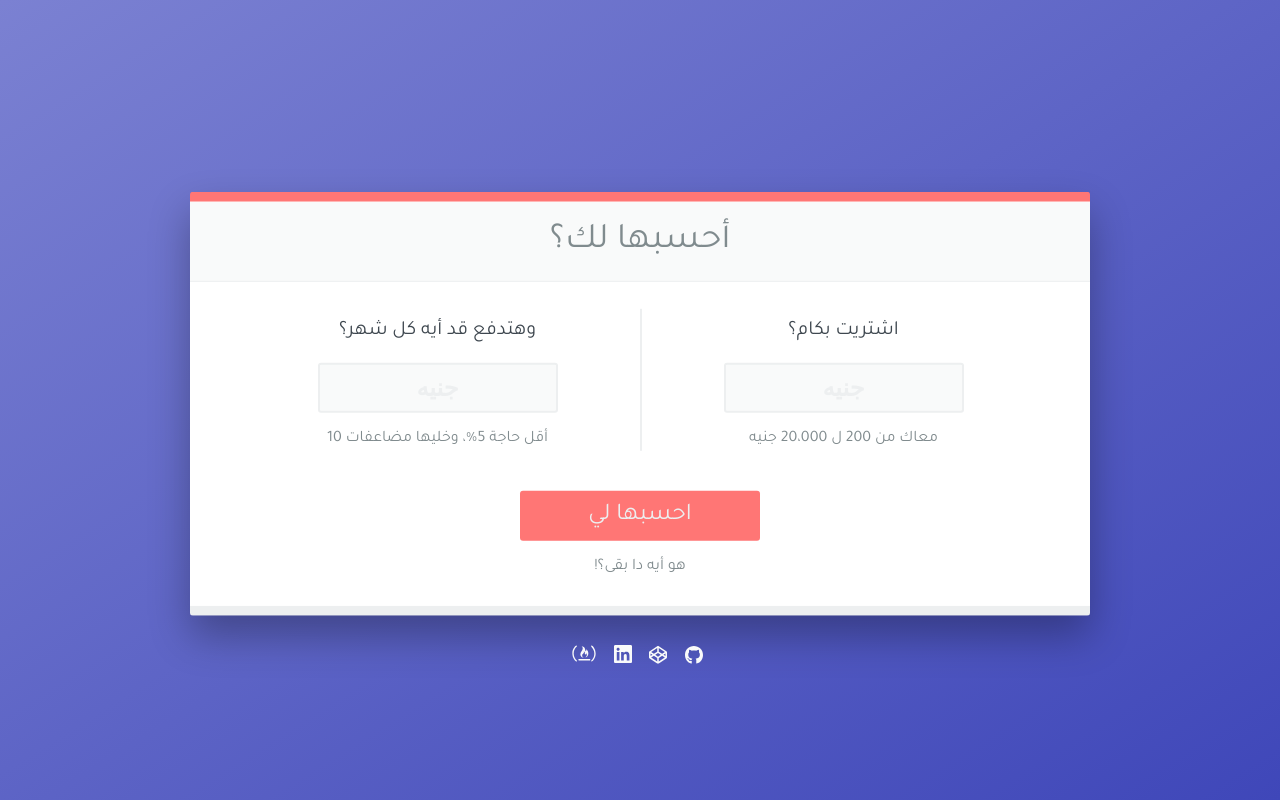
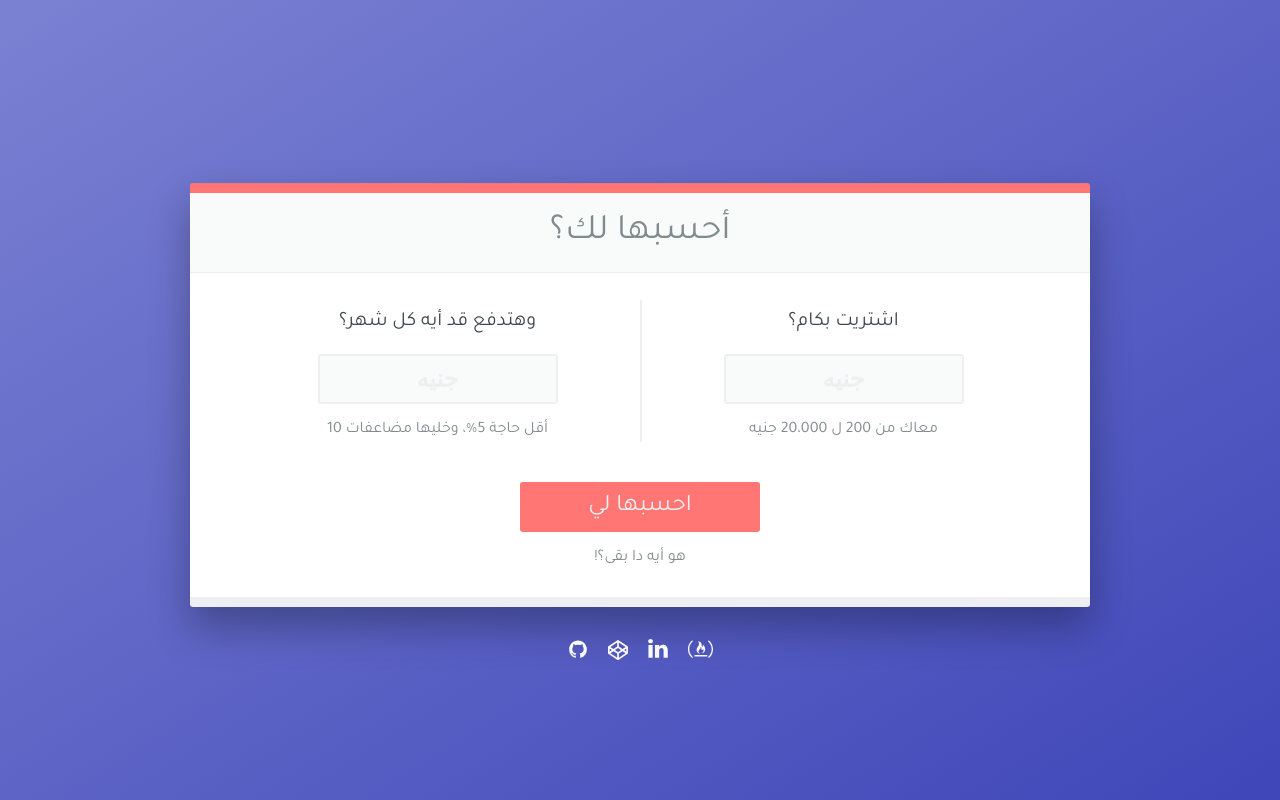
Before and after one commit to amr-adel/loan-calculator, a plain HTML site: page index.html in a window 1280 px wide. Drawn offline with Linux system fonts and the light colour scheme.

Commit message:
Add README.md & fixes

```diff
--- a/index.html
+++ b/index.html
@@ -66,33 +66,28 @@
             <div class="footer__follow">
                 <a href="https://github.com/amr-adel" target="_blank">
                     <svg xmlns="http://www.w3.org/2000/svg" viewBox="0 0 496 512">
-                        <path d="M165.9 397.4c0 2-2.3 3.6-5.2 3.6-3.3.3-5.6-1.3-5.6-3.6 0-2 2.3-3.6 5.2-3.6 3-.3 5.6 1.3 5.6 3.6zm-31.1-4.5c-.7 2 1.3 4.3 4.3 4.9 2.6 1 5.6 0 6.2-2s-1.3-4.3-4.3-5.2c-2.6-.7-5.5.3-6.2 2.3zm44.2-1.7c-2.9.7-4.9 2.6-4.6 4.9.3 2 2.9 3.3 5.9 2.6 2.9-.7 4.9-2.6 4.6-4.6-.3-1.9-3-3.2-5.9-2.9zM244.8 8C106.1 8 0 113.3 0 252c0 110.9 69.8 205.8 169.5 239.2 12.8 2.3 17.3-5.6 17.3-12.1 0-6.2-.3-40.4-.3-61.4 0 0-70 15-84.7-29.8 0 0-11.4-29.1-27.8-36.6 0 0-22.9-15.7 1.6-15.4 0 0 24.9 2 38.6 25.8 21.9 38.6 58.6 27.5 72.9 20.9 2.3-16 8.8-27.1 16-33.7-55.9-6.2-112.3-14.3-112.3-110.5 0-27.5 7.6-41.3 23.6-58.9-2.6-6.5-11.1-33.3 2.6-67.9 20.9-6.5 69 27 69 27 20-5.6 41.5-8.5 62.8-8.5s42.8 2.9 62.8 8.5c0 0 48.1-33.6 69-27 13.7 34.7 5.2 61.4 2.6 67.9 16 17.7 25.8 31.5 25.8 58.9 0 96.5-58.9 104.2-114.8 110.5 9.2 7.9 17 22.9 17 46.4 0 33.7-.3 75.4-.3 83.6 0 6.5 4.6 14.4 17.3 12.1C428.2 457.8 496 362.9 496 252 496 113.3 383.5 8 244.8 8zM97.2 352.9c-1.3 1-1 3.3.7 5.2 1.6 1.6 3.9 2.3 5.2 1 1.3-1 1-3.3-.7-5.2-1.6-1.6-3.9-2.3-5.2-1zm-10.8-8.1c-.7 1.3.3 2.9 2.3 3.9 1.6 1 3.6.7 4.3-.7.7-1.3-.3-2.9-2.3-3.9-2-.6-3.6-.3-4.3.7zm32.4 35.6c-1.6 1.3-1 4.3 1.3 6.2 2.3 2.3 5.2 2.6 6.5 1 1.3-1.3.7-4.3-1.3-6.2-2.2-2.3-5.2-2.6-6.5-1zm-11.4-14.7c-1.6 1-1.6 3.6 0 5.9 1.6 2.3 4.3 3.3 5.6 2.3 1.6-1.3 1.6-3.9 0-6.2-1.4-2.3-4-3.3-5.6-2z"
-                        />
+                        <use xlink:href="icons.svg#icon-github"></use>
                     </svg>
                 </a>
                 <a href="https://codepen.io/amr-adel/" target="_blank">
                     <svg xmlns="http://www.w3.org/2000/svg" viewBox="0 0 512 512">
-                        <path d="M502.285 159.704l-234-156c-7.987-4.915-16.511-4.96-24.571 0l-234 156C3.714 163.703 0 170.847 0 177.989v155.999c0 7.143 3.714 14.286 9.715 18.286l234 156.022c7.987 4.915 16.511 4.96 24.571 0l234-156.022c6-3.999 9.715-11.143 9.715-18.286V177.989c-.001-7.142-3.715-14.286-9.716-18.285zM278 63.131l172.286 114.858-76.857 51.429L278 165.703V63.131zm-44 0v102.572l-95.429 63.715-76.857-51.429L234 63.131zM44 219.132l55.143 36.857L44 292.846v-73.714zm190 229.715L61.714 333.989l76.857-51.429L234 346.275v102.572zm22-140.858l-77.715-52 77.715-52 77.715 52-77.715 52zm22 140.858V346.275l95.429-63.715 76.857 51.429L278 448.847zm190-156.001l-55.143-36.857L468 219.132v73.714z"
-                        />
+                        <use xlink:href="icons.svg#icon-codepen"></use>
                     </svg>
                 </a>
                 <a href="https://www.linkedin.com/in/amr-a-abdelmoez-601abb14b/" target="_blank">
                     <svg xmlns="http://www.w3.org/2000/svg" viewBox="0 0 448 512">
-                        <path d="M416 32H31.9C14.3 32 0 46.5 0 64.3v383.4C0 465.5 14.3 480 31.9 480H416c17.6 0 32-14.5 32-32.3V64.3c0-17.8-14.4-32.3-32-32.3zM135.4 416H69V202.2h66.5V416zm-33.2-243c-21.3 0-38.5-17.3-38.5-38.5S80.9 96 102.2 96c21.2 0 38.5 17.3 38.5 38.5 0 21.3-17.2 38.5-38.5 38.5zm282.1 243h-66.4V312c0-24.8-.5-56.7-34.5-56.7-34.6 0-39.9 27-39.9 54.9V416h-66.4V202.2h63.7v29.2h.9c8.9-16.8 30.6-34.5 62.9-34.5 67.2 0 79.7 44.3 79.7 101.9V416z"
-                        />
+                        <use xlink:href="icons.svg#icon-linkedin"></use>
                     </svg>
                 </a>
                 <a href="https://www.freecodecamp.org/amr-adel" target="_blank">
                     <svg xmlns="http://www.w3.org/2000/svg" viewBox="0 0 576 512">
-                        <path d="M69.3 144.5c-41 68.5-36.4 163 1 227C92.5 409.7 120 423.9 120 438c0 6.8-6 13-12.8 13C87.7 451 8 375.5 8 253.2c0-111.5 78-186 97.1-186 6 0 14.9 4.8 14.9 11.1 0 12.7-28.3 28.6-50.7 66.2zm195.8 213.8c4.5 1.8 12.3 5.2 12.3-1.2 0-2.7-2.2-2.9-4.3-3.6-8.5-3.4-14-7.7-19.1-15.2-8.2-12.1-10.1-24.2-10.1-38.6 0-32.1 44.2-37.9 44.2-70 0-12.3-7.7-15.9-7.7-19.3 0-2.2.7-2.2 2.9-2.2 8 0 19.1 13.3 22.5 19.8 2.2 4.6 2.4 6 2.4 11.1 0 7-.7 14.2-.7 21.3 0 27 31.9 19.8 31.9 6.8 0-6-3.6-11.6-3.6-17.4 0-.7 0-1.2.7-1.2 3.4 0 9.4 7.7 11.1 10.1 5.8 8.9 8.5 20.8 8.5 31.4 0 32.4-29.5 49-29.5 56 0 1 2.9 7.7 12.1 1.9 29.7-15.1 53.1-47.6 53.1-89.8 0-33.6-8.7-57.7-32.1-82.6-3.9-4.1-16.4-16.9-22.5-16.9-8.2 0 7.2 18.6 7.2 31.2 0 7.2-4.8 12.3-12.3 12.3-11.6 0-14.5-25.4-15.9-33.3-5.8-33.8-12.8-58.2-46.4-74.1-10.4-5-36.5-11.8-36.5-2.2 0 2.4 2.7 4.1 4.6 5.1 9.2 5.6 19.6 21.4 19.6 38.2 0 46.1-57.7 88.2-57.7 136.2-.2 40.3 28.1 72.6 65.3 86.2zM470.4 67c-6 0-14.4 6.5-14.4 12.6 0 8.7 12.1 19.6 17.6 25.4 81.6 85.1 78.6 214.3 17.6 291-7 8.9-35.3 35.3-35.3 43.5 0 5.1 8.2 11.4 13.2 11.4 25.4 0 98.8-80.8 98.8-185.7C568 145.9 491.8 67 470.4 67zm-42.3 323.1H167c-9.4 0-15.5 7.5-15.5 16.4 0 8.5 7 15.5 15.5 15.5h261.1c9.4 0 11.9-7.5 11.9-16.4 0-8.5-3.5-15.5-11.9-15.5z"
-                        />
+                        <use xlink:href="icons.svg#icon-freecodecamp"></use>
                     </svg>
                 </a>
             </div>
         </footer>
     </main>
 
-
     <script src="app.js"></script>
 </body>
 
--- a/styles.css
+++ b/styles.css
@@ -165,7 +165,8 @@ input[type=number]::-webkit-outer-spin-button {
 
 .form input {
     display: block;
-    width: 24rem;
+    width: 80%;
+    max-width: 24rem;
     height: 5rem;
     font-weight: bold;
     margin: 1rem auto;
@@ -307,24 +308,23 @@ input.submit:hover {
 /* ================================================================================== */
 
 .footer__follow {
-    text-align: center;
-    cursor: default;
-    margin-top: 20px;
+    margin-top: 2rem;
+    direction: ltr;
+
+    display: flex;
+    justify-content: center;
+    align-items: flex-end;
 }
 
 .footer__follow a {
-    display: inline-block;
-    height: 18px;
-    width: 18px;
-    font-size: 20px;
+    width: 2rem;
     fill: var(--grey-1);
-    margin: 7px;
+    margin: 1rem;
     transition: fill .2s ease-out;
 }
 
 .footer__follow a:last-child {
-    width: 24px;
-    margin-left: 2px;
+    width: 2.5rem;
 }
 
 .footer__follow a:hover {
@@ -333,10 +333,11 @@ input.submit:hover {
 
 /* ================================================================================== */
 
-@media screen and (max-width: 414px) {
+@media screen and (max-width: 700px) {
     html {
-        font-size: 50%;
+        font-size: 55%;
     }
+
     .center.container {
         position: relative;
         top: auto;
@@ -345,8 +346,9 @@ input.submit:hover {
     }
 
     .container {
-        margin: 5vw;
+        margin: 5vw auto;
         width: 90vw;
+        max-width: 50rem;
     }
 
     .form fieldset {
@@ -363,3 +365,13 @@ input.submit:hover {
     }
 
 }
+
+@media screen and (max-width: 414px) {
+    html {
+        font-size: 50%;
+    }
+
+    .container {
+        margin: 5vw;
+    }
+}
```
Also changed, not shown: README.md (added), icons.svg (added).
